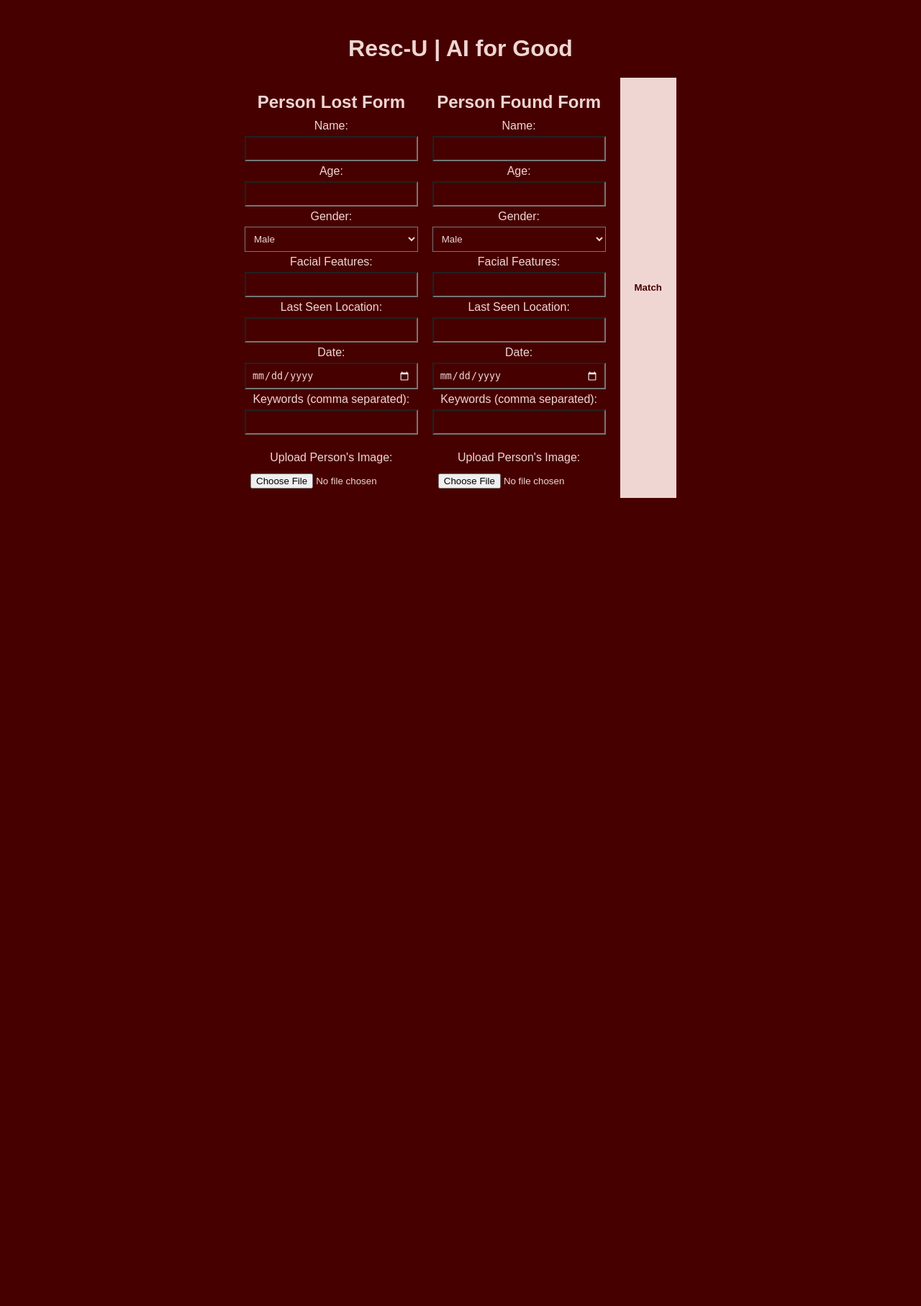
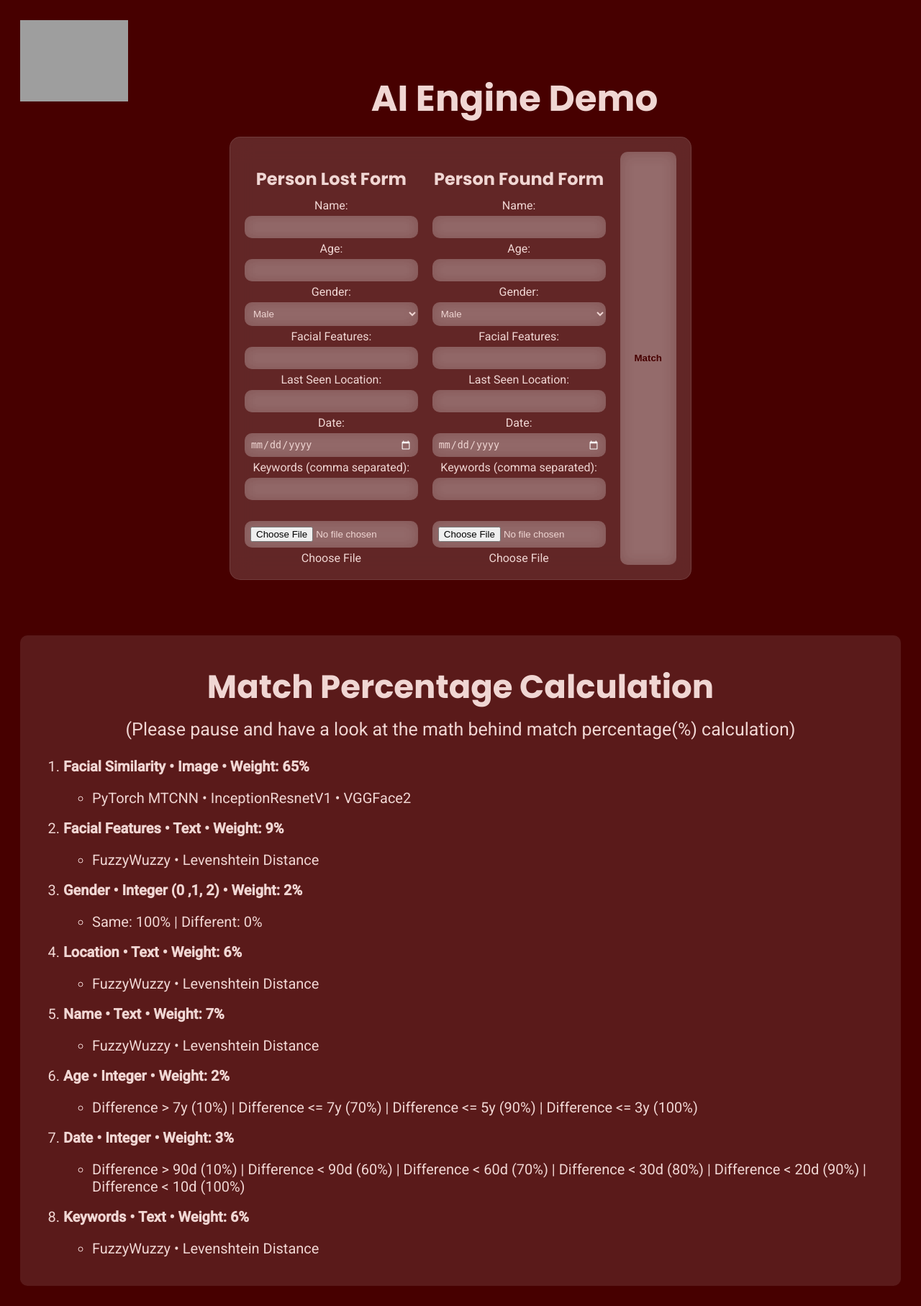
Before and after one commit to Leter-Tech/Resc-U, a Flask app: page / in a window 1280 px wide. Shown: the whole page at 72% size. Before the commit the page ends 692 px from the top, so only its background shows below. Run offline with Flask 3, Linux system fonts and the light colour scheme; grey boxes are pictures that could not be loaded.

Commit message:
Update index.html

```diff
--- a/templates/index.html
+++ b/templates/index.html
@@ -4,18 +4,27 @@
     <meta charset="UTF-8">
     <meta http-equiv="X-UA-Compatible" content="IE=edge">
     <meta name="viewport" content="width=device-width, initial-scale=1.0">
-    <title>Resc-U | AI for Good</title>
+    <title>Resc-U | AI FOR GOOD</title>
+
+    <link rel="preconnect" href="https://fonts.googleapis.com">
+    <link rel="preconnect" href="https://fonts.gstatic.com" crossorigin>
+    <link href="https://fonts.googleapis.com/css2?family=Poppins:wght@400;700&family=Roboto:wght@400;500&display=swap" rel="stylesheet">
+
     <style>
         body {
             background-color: #470000;
             color: #f0d6d3;
-            font-family: sans-serif;
+            font-family: 'Roboto', sans-serif;
             text-align: center;
             padding: 20px;
         }
 
+        h1, h2, h3 {
+            font-family: 'Poppins', sans-serif;
+        }
+
         input, select {
-            background-color: #470000;
+            background-color: rgba(255, 255, 255, 0.2);
             color: #f0d6d3;
             outline-color: #f0d6d3;
             margin: 5px 0;
@@ -23,6 +32,9 @@
             width: 100%;
             box-sizing: border-box;
             padding: 8px;
+            border: none;
+            border-radius: 10px;
+            backdrop-filter: blur(10px);
         }
 
         input[type="date"]::-webkit-calendar-picker-indicator {
@@ -34,6 +46,11 @@
             margin: 0 auto;
             display: flex;
             justify-content: space-between;
+            background: rgba(255, 255, 255, 0.15);
+            padding: 20px;
+            border-radius: 15px;
+            backdrop-filter: blur(15px);
+            border: 1px solid rgba(255, 255, 255, 0.1);
         }
 
         .form-section {
@@ -43,25 +60,48 @@
 
         h2 {
             margin-bottom: 10px;
+            color: #f0d6d3;
         }
 
         button {
-            background-color: #f0d6d3;
+            background-color: rgba(255, 255, 255, 0.2);
             color: #470000;
             border: none;
             padding: 8px 20px;
             cursor: pointer;
+            border-radius: 10px;
+            backdrop-filter: blur(10px);
+            font-weight: bold;
+            transition: all 0.3s ease;
+        }
+
+        button:hover {
+            background-color: #ffffff;
+            transform: scale(1.05);
         }
 
         p {
             margin-top: 10px;
             font-size: 18px;
+            color: #f0d6d3;
+        }
+        .explanation {
+            background-color: rgba(255, 255, 255, 0.1);
+            color: #f0d6d3;
+            border-radius: 10px;
+            padding: 20px;
+            margin-top: 20px;
+            text-align: left;
         }
     </style>
 </head>
 <body>
-    <h1>Resc-U | AI for Good</h1>
-    <form id="uploadForm" method="POST" enctype="multipart/form-data">
+    <img width="150px"  src="../static/logo.png" align="left">
+
+    <br><br>
+
+    <h1 style="font-size: 50px;">AI Engine Demo</h1>
+    <form style="margin-top: -1.5%;" id="uploadForm" method="POST" enctype="multipart/form-data">
         <div class="form-section">
             <h2>Person Lost Form</h2>
             <label for="left_name">Name:</label>
@@ -91,8 +131,10 @@
 
             <br>
 
-            <label for="left_image">Upload Person's Image:</label>
-            <input type="file" id="left_image" name="left_image" accept="image/*" required>
+            <div class="file-input-container">
+                <input type="file" id="left_image" name="left_image" class="file-input" accept="image/*" required>
+                <label class="file-label" for="left_image">Choose File</label>
+            </div>
 
         </div>
 
@@ -125,23 +167,35 @@
 
             <br>
 
-            <label for="right_image">Upload Person's Image:</label>
-            <input type="file" id="right_image" name="right_image" accept="image/*" required>
+            <div class="file-input-container">
+                <input type="file" id="right_image" name="right_image" class="file-input" accept="image/*" required>
+                <label class="file-label" for="right_image">Choose File</label>
+            </div>
         </div>
 
-        <button type="submit" style="font-weight: bolder;">Match</button>
+        <button type="submit">Match</button>
     </form>
-
-    {% if result %}
-        <div>
-            <h3>Results:</h3>
-            <p>{{ result }}</p>
-        </div>
+<br>
+    {% if image_file %}
+    <img src="{{ image_file }}" alt="Matching Results" style="max-width:100%; height:auto;">
     {% endif %}
 
-    {% if image_file %}
-    <img src="{{ image_file }}" alt="Face Recognition Results" style="max-width:100%; height:auto;">
-    {% endif %}
+    <br><br>
+
+    <div class="explanation">
+        <h2 style="font-size: 45px; margin-top: 1.5%;" align="center">Match Percentage Calculation</h2>
+        <p style="font-size: 25px;" align="center">(Please pause and have a look at the math behind match percentage(%) calculation)</p>
+        <ol style="font-size: 20px;">
+            <li><p style="font-size: 20px; font-weight: bold;">Facial Similarity • Image • Weight: 65%<ul><li>PyTorch MTCNN • InceptionResnetV1 • VGGFace2</li></ul></p></li>
+            <li><p style="font-size: 20px; font-weight: bold;">Facial Features • Text • Weight: 9%<ul><li>FuzzyWuzzy • Levenshtein Distance</li></ul></p></li>
+            <li><p style="font-size: 20px; font-weight: bold;">Gender • Integer (0 ,1, 2) • Weight: 2%<ul><li>Same: 100% | Different: 0%</li></ul></p></li>
+            <li><p style="font-size: 20px; font-weight: bold;">Location • Text • Weight: 6%<ul><li>FuzzyWuzzy • Levenshtein Distance</li></ul></p></li>
+            <li><p style="font-size: 20px; font-weight: bold;">Name • Text • Weight: 7%<ul><li>FuzzyWuzzy • Levenshtein Distance</li></ul></p></li>
+            <li><p style="font-size: 20px; font-weight: bold;">Age • Integer • Weight: 2%<ul><li>Difference > 7y (10%) | Difference <= 7y (70%) | Difference <= 5y (90%) | Difference <= 3y (100%)</li></ul></p></li>
+            <li><p style="font-size: 20px; font-weight: bold;">Date • Integer • Weight: 3%<ul><li>Difference > 90d (10%) | Difference < 90d (60%) | Difference < 60d (70%) | Difference < 30d (80%) | Difference < 20d (90%) | Difference < 10d (100%)</li></ul></p></li>
+            <li><p style="font-size: 20px; font-weight: bold;">Keywords • Text • Weight: 6%<ul><li>FuzzyWuzzy • Levenshtein Distance</li></ul></p></li>
+        </ol>
+    </div>
 
 </body>
 </html>
```
